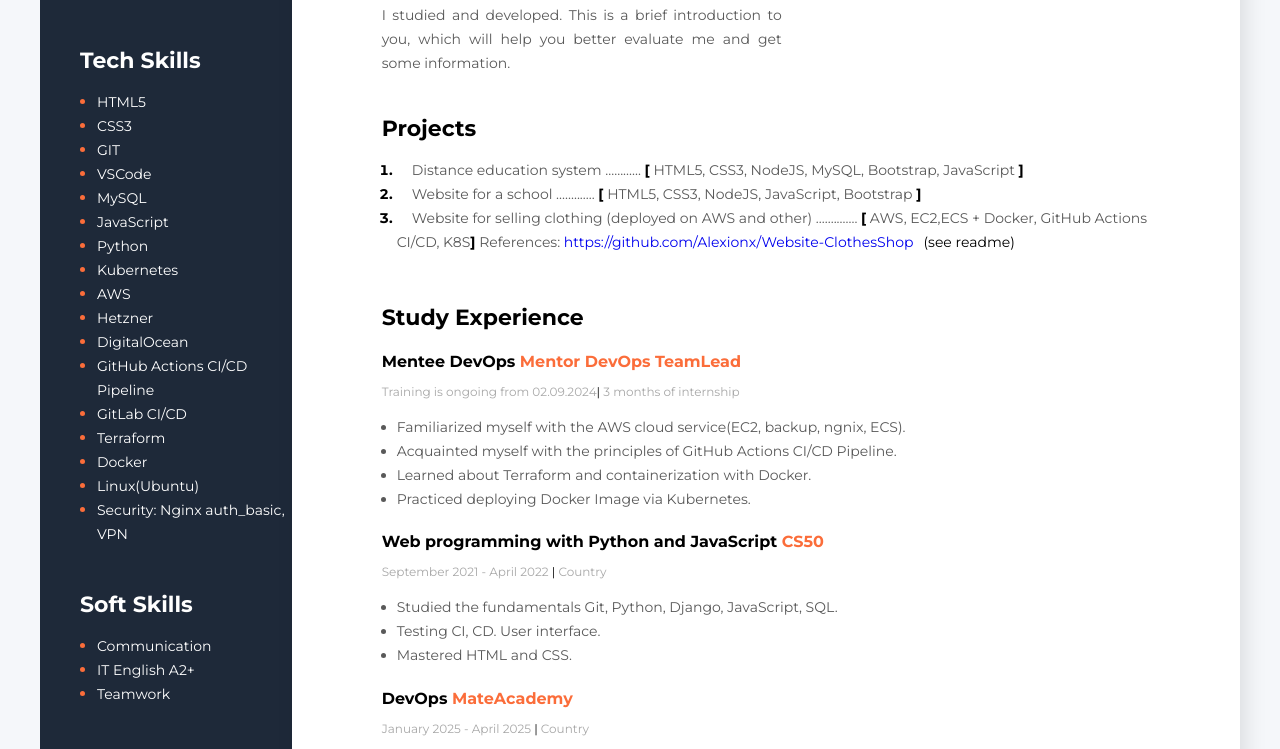
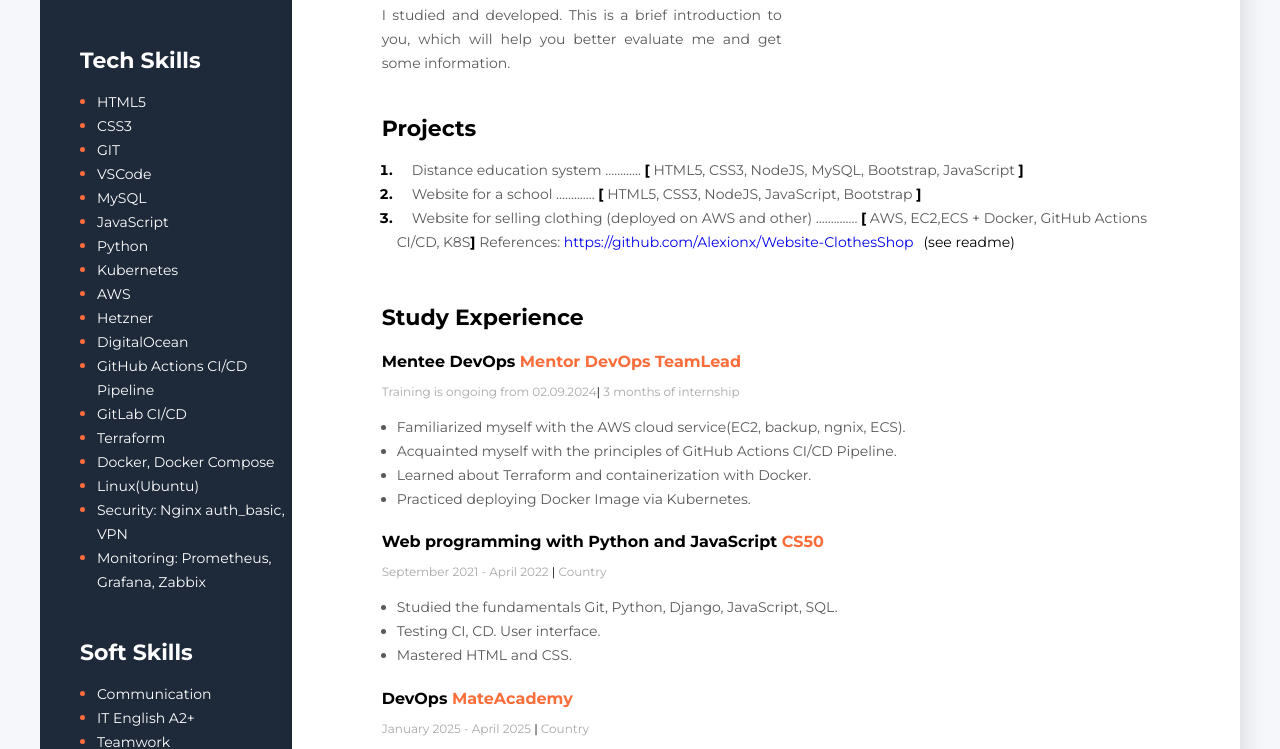
Before and after one commit to Alexionx/Resume, a plain HTML site: page index.html in a window 1280 px wide. Shown: the part 273-1022 px from the top of the page. Drawn offline with Linux system fonts and the light colour scheme.

Commit message:
fix: fix resume

```diff
--- a/index.html
+++ b/index.html
@@ -197,9 +197,10 @@
                     <li class="tech-skills-item"><span class="tech-skills-text">GitHub Actions CI/CD Pipeline</span></li>
                     <li class="tech-skills-item"><span class="tech-skills-text">GitLab CI/CD</span></li>
                     <li class="tech-skills-item"><span class="tech-skills-text">Terraform</span></li>
-                    <li class="tech-skills-item"><span class="tech-skills-text">Docker</span></li>
+                    <li class="tech-skills-item"><span class="tech-skills-text">Docker, Docker Compose</span></li>
                     <li class="tech-skills-item"><span class="tech-skills-text">Linux(Ubuntu)</span></li>
                     <li class="tech-skills-item"><span class="tech-skills-text">Security: Nginx auth_basic, VPN</span></li>
+                    <li class="tech-skills-item"><span class="tech-skills-text">Monitoring: Prometheus, Grafana, Zabbix</span></li>
                 </ul>
             </div>
             <!-- Soft Skills -->
```
